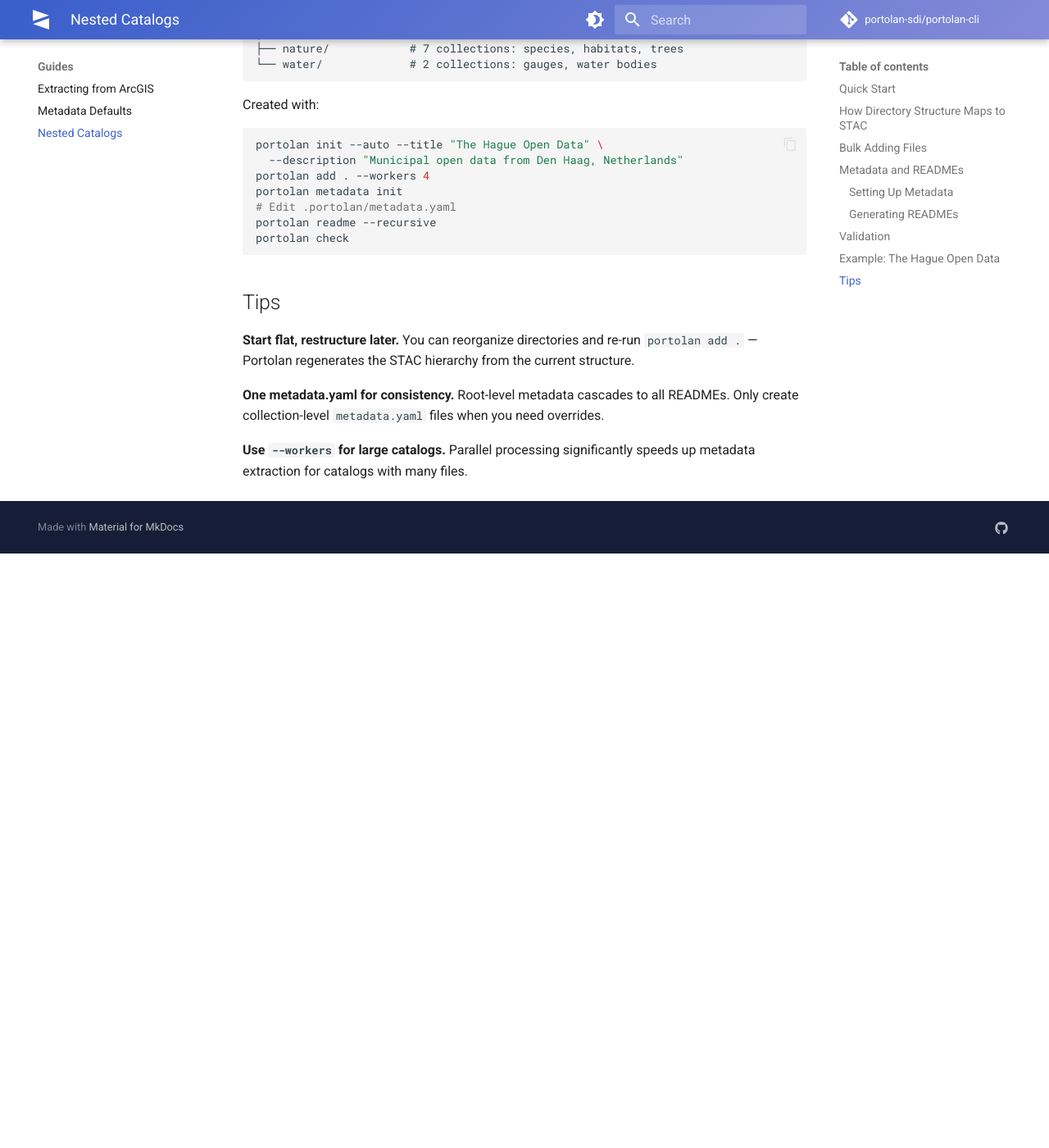
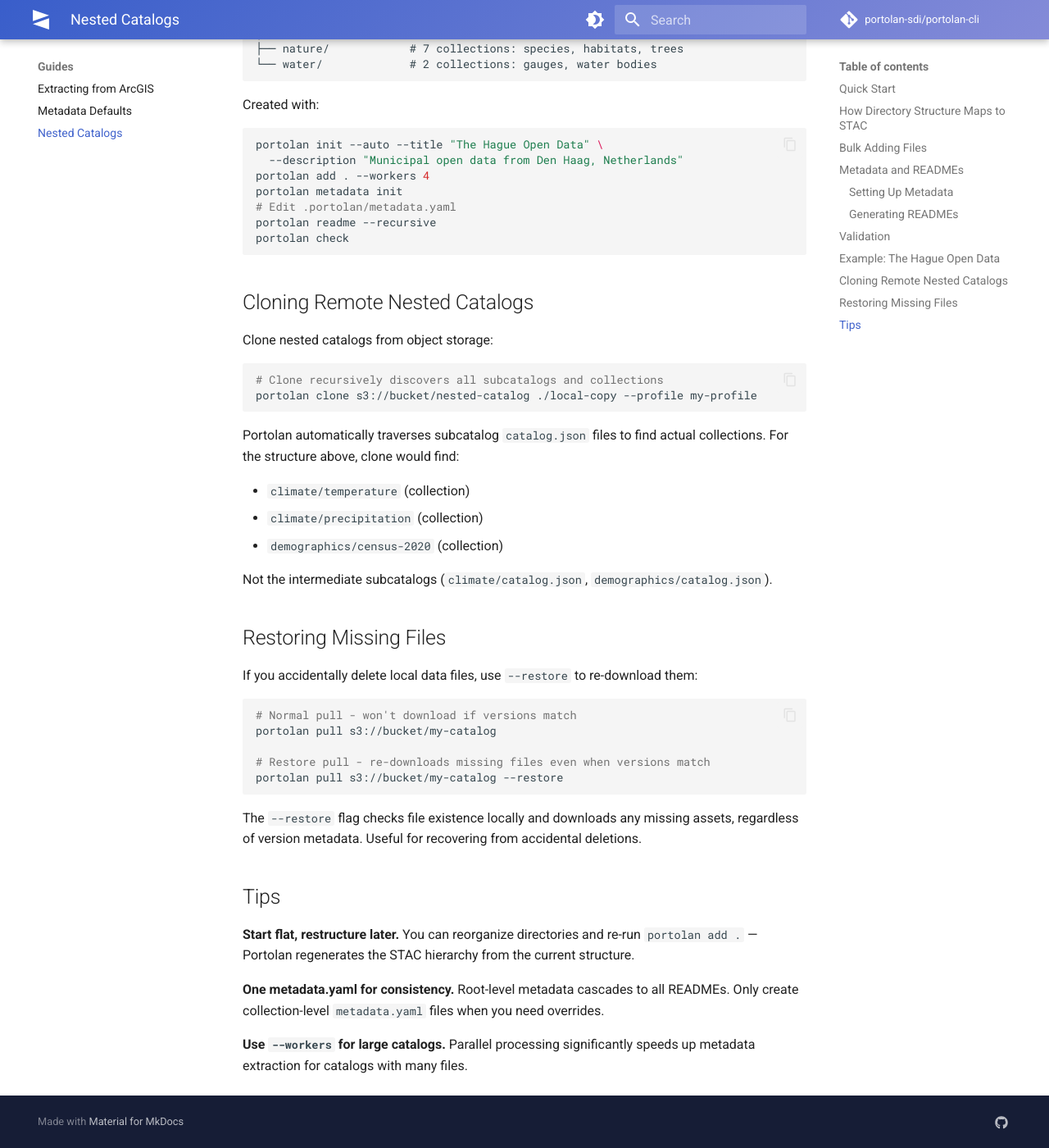
Before and after one commit to portolan-sdi/portolan-cli, an MkDocs documentation site: the page built from docs/guides/nested-catalogs.md, in a window 1280 px wide and 1400 px high, scrolled down 2827 px. Shown: the whole window at 82% size. Built offline with MkDocs 1.6.1 and Material for MkDocs 9.7.7, drawn with Linux system fonts in a browser that asks for light colours; comment, search, counter and statistics services are not loaded; before the commit the page ends 3502 px from its top, so only the background shows below that.

Commit message:
docs: add clone/restore documentation for nested catalogs
- Add "Cloning Remote Nested Catalogs" section explaining recursive subcatalog traversal
- Add "Restoring Missing Files" section documenting --restore flag
- Add menard links for sync.py and pull.py to new docs sections

Co-Authored-By: Claude Opus 4.5 <noreply@anthropic.com>

````diff
--- a/docs/guides/nested-catalogs.md
+++ b/docs/guides/nested-catalogs.md
@@ -139,6 +139,37 @@ portolan readme --recursive
 portolan check
 ```
 
+## Cloning Remote Nested Catalogs
+
+Clone nested catalogs from object storage:
+
+```bash
+# Clone recursively discovers all subcatalogs and collections
+portolan clone s3://bucket/nested-catalog ./local-copy --profile my-profile
+```
+
+Portolan automatically traverses subcatalog `catalog.json` files to find actual collections. For the structure above, clone would find:
+
+- `climate/temperature` (collection)
+- `climate/precipitation` (collection)
+- `demographics/census-2020` (collection)
+
+Not the intermediate subcatalogs (`climate/catalog.json`, `demographics/catalog.json`).
+
+## Restoring Missing Files
+
+If you accidentally delete local data files, use `--restore` to re-download them:
+
+```bash
+# Normal pull - won't download if versions match
+portolan pull s3://bucket/my-catalog
+
+# Restore pull - re-downloads missing files even when versions match
+portolan pull s3://bucket/my-catalog --restore
+```
+
+The `--restore` flag checks file existence locally and downloads any missing assets, regardless of version metadata. Useful for recovering from accidental deletions.
+
 ## Tips
 
 **Start flat, restructure later.** You can reorganize directories and re-run `portolan add .` — Portolan regenerates the STAC hierarchy from the current structure.
````
Also changed, not shown: 1 other file.
